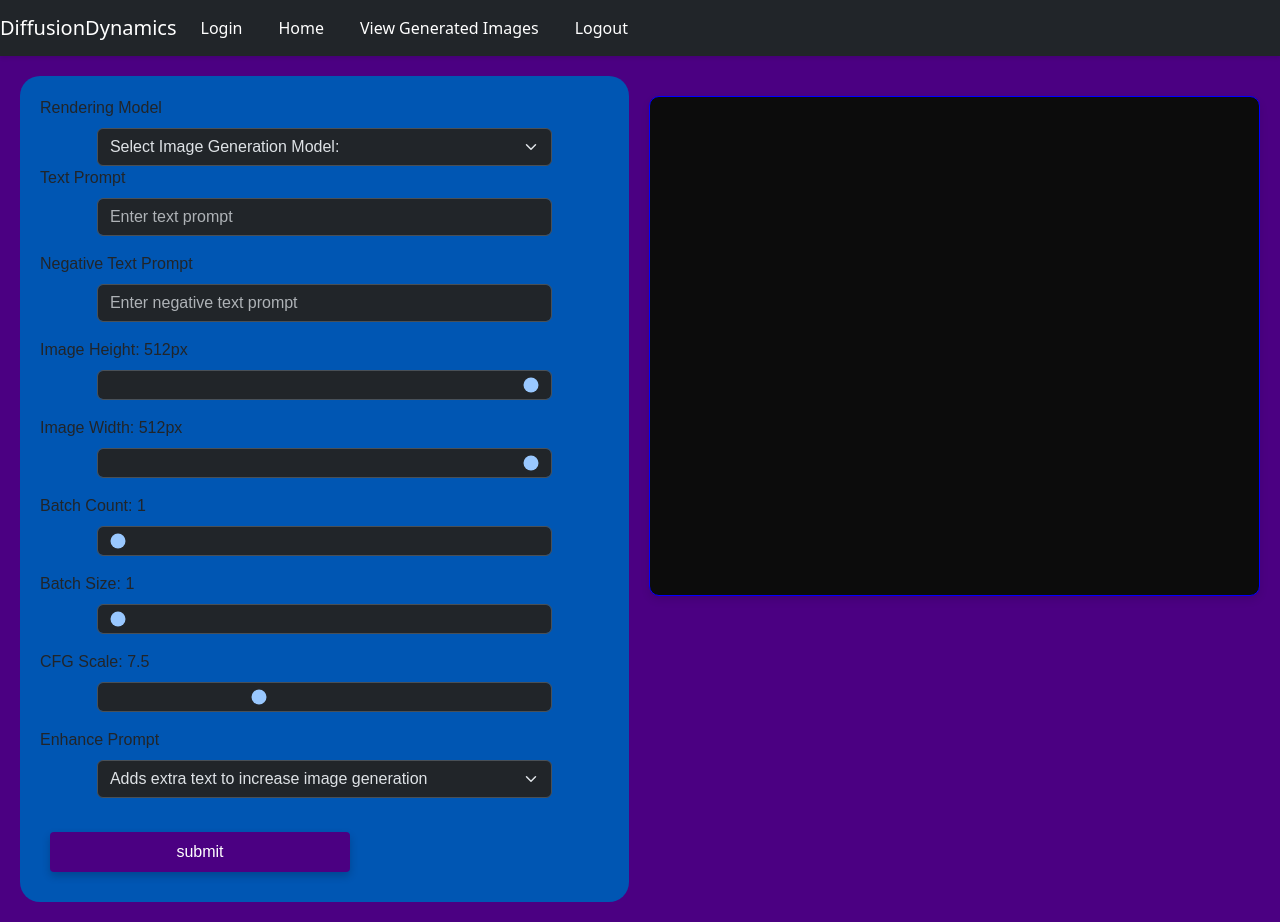
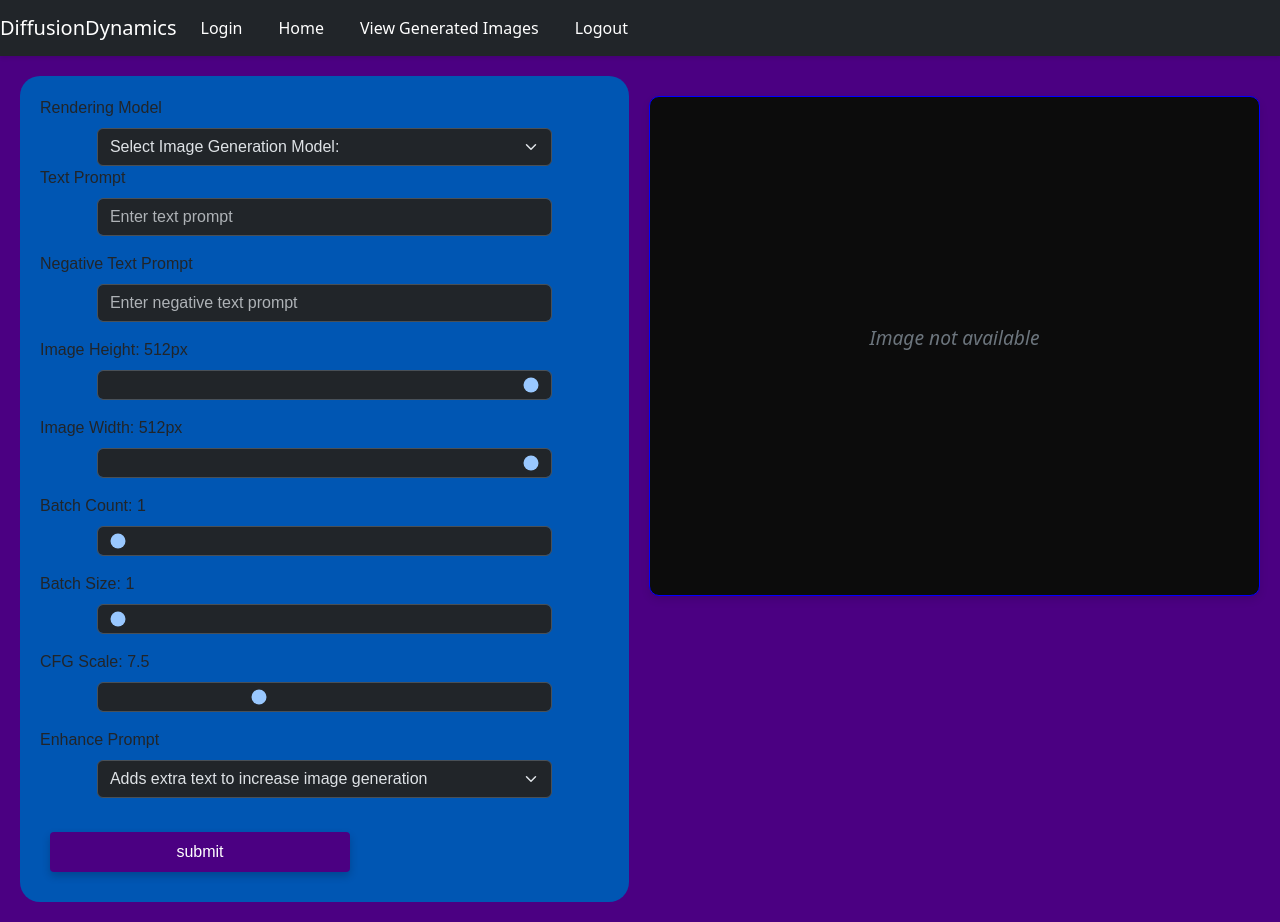
Before and after one commit to tylerpiercey/Stable-Diffusion-Demonstration-, a React (Create React App) app in the folder Frontend/: page / in a window 1280 px wide. Built offline with nearby package versions, Linux system fonts and the light colour scheme.

Commit message:
updated View Generated Images page to correctly fetch images from database modified image display page with use state and use effect

```diff
--- a/Frontend/src/components/ImageDisplay.js
+++ b/Frontend/src/components/ImageDisplay.js
@@ -1,8 +1,19 @@
-import React from 'react';
+import React, { useState, useEffect } from 'react';
 import './ImageDisplay.css';
 
 const ImageDisplay = ({ generatedImageUrl, futureLink }) => {
-  const onSave = async(imageUrl) => {
+  const [loading, setLoading] = useState(false);
+  const [finalImageUrl, setFinalImageUrl] = useState(generatedImageUrl);
+
+  useEffect(() => {
+    if (futureLink) {
+      setLoading(true);
+      setFinalImageUrl(futureLink);
+      setLoading(false);
+    }
+  }, [futureLink]);
+
+  const onSave = async (imageUrl) => {
     try {
       const response = await fetch('http://localhost:3001/api/saveimage/', {
         method: 'POST',
@@ -21,15 +32,19 @@ const ImageDisplay = ({ generatedImageUrl, futureLink }) => {
       console.error('Error saving image:', error);
     }
   };
+
   return (
     <div className="image-display">
-      {generatedImageUrl && (
+      {loading ? (
+        <p>Loading image...</p>
+      ) : finalImageUrl ? (
         <>
-          <img src={generatedImageUrl} alt="Generated Content" />
-          <button onClick={() => onSave(generatedImageUrl)}>Save to image Collection</button>
+          <img src={finalImageUrl} alt="Generated Content" />
+          <button onClick={() => onSave(finalImageUrl)}>Save to Image Collection</button>
         </>
+      ) : (
+        <p>Image not available</p>
       )}
-      {futureLink}
     </div>
   );
 };
--- a/Frontend/src/components/ViewGeneratedImages.js
+++ b/Frontend/src/components/ViewGeneratedImages.js
@@ -12,7 +12,7 @@ const ViewGeneratedImages = () => {
           throw new Error(`HTTP error! status: ${response.status}`);
         }
         const data = await response.json();
-        setImageUrls(data.map(img => img.url));
+        setImageUrls(data.map(img => img.imagelink));
       } catch (error) {
         console.log(error);
       }
@@ -28,9 +28,9 @@ const ViewGeneratedImages = () => {
       </div>
       <div className="images-grid">
         {imageUrls.length > 0 ? (
-          imageUrls.map((url, index) => (
+          imageUrls.map((imagelink, index) => (
             <div key={index} className="image-item">
-              <img src={url} alt={`Generated Content ${index}`} />
+              <img src={imagelink} alt={`Generated Content ${index}`} />
             </div>
           ))
         ) : (
```
